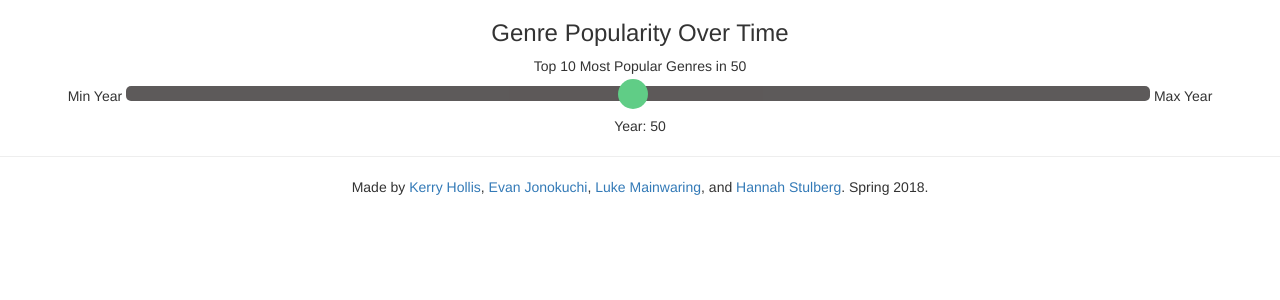
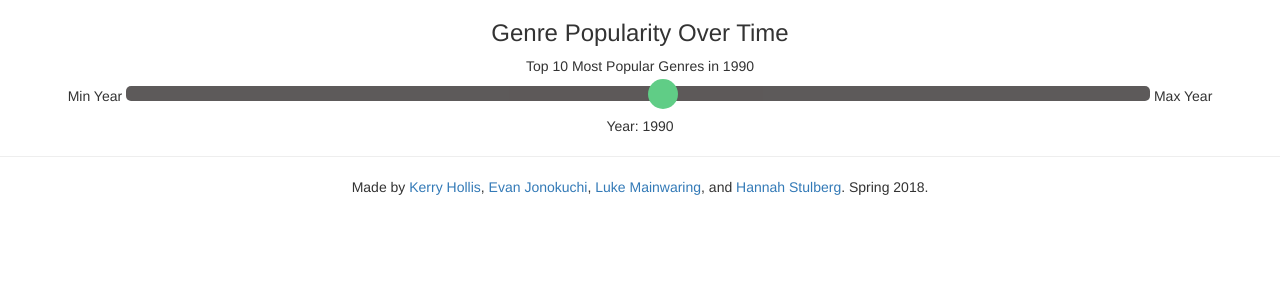
Before and after one commit to LukeMainwaring/MusicGenreViz, a Flask app: template music_jawn_app/templates/timeline.html in a window 1280 px wide. Shown: the part 52-352 px from the top of the page. Run offline with Flask 2, Linux system fonts and the light colour scheme; the template is opened without the code that fills it, so the values that code supplies are empty; some libraries are stand-ins or nearby versions.

```diff
--- a/music_jawn_app/templates/timeline.html
+++ b/music_jawn_app/templates/timeline.html
@@ -9,6 +9,7 @@
  	<h3>Genre Popularity Over Time</h3>
     <div>
 		<p>Top 10 Most Popular Genres in <span class="demo"></p>
+
  		<ul>
  			{% for d in timeline_data %}
  			<li><b>Genre:</b> {{d.genre}} <b>Percent:</b> {{d.percent}}</li>
@@ -20,7 +21,7 @@
 	<div>
 	<span><p> Min Year </p></span>
 	<span class="slidecontainer">
-  		<input type="range" min="1" max="100" value="50" class="slider" id="myRange">
+  		<input type="range" min="1959" max="2018" value="1990" class="slider" id="myRange">
 	</span>
 	<span><p> Max Year </p></span>
 	<p>Year: <span class="demo"></span></p>
```
